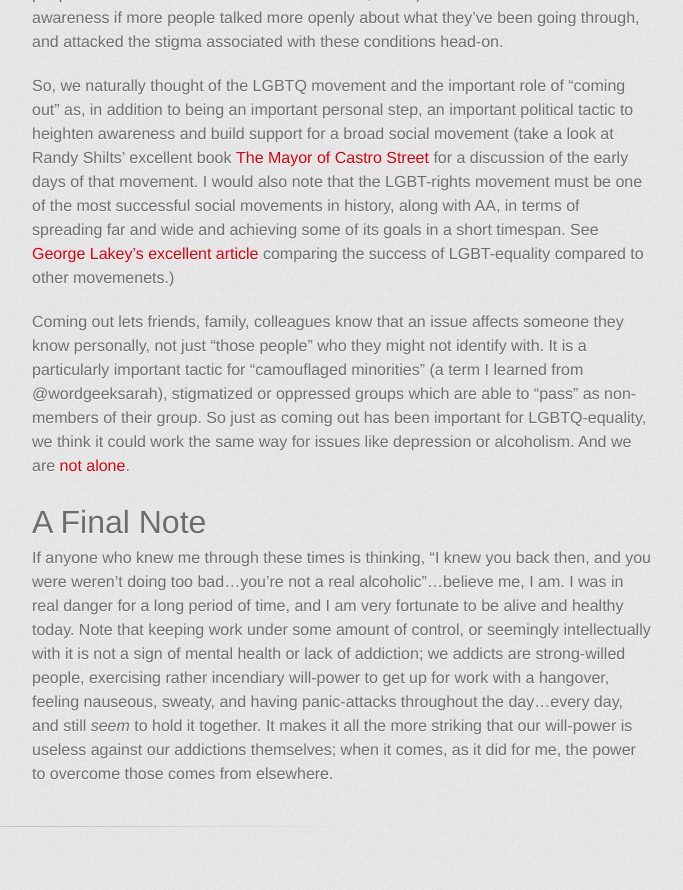
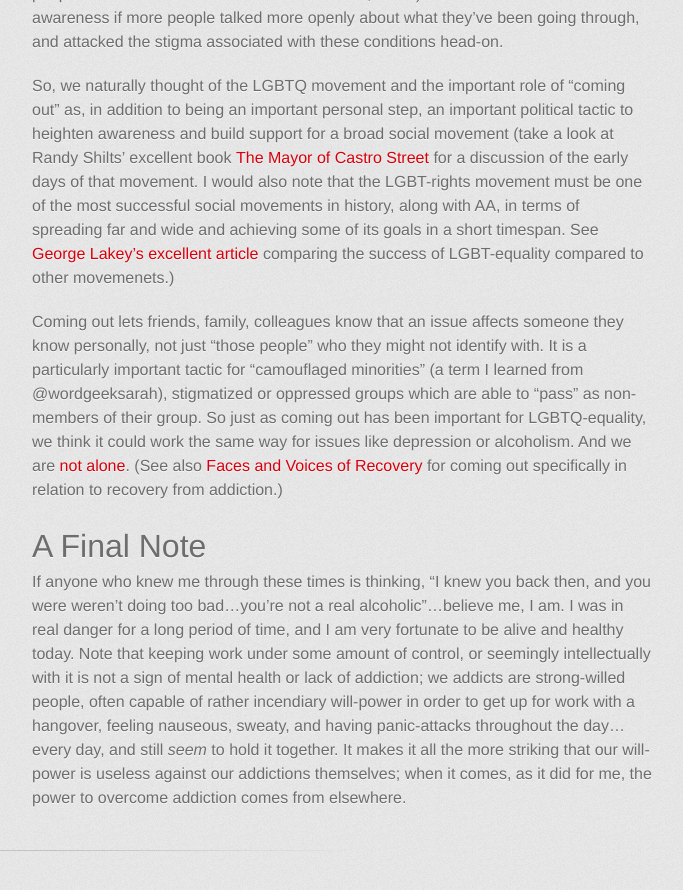
Before and after one commit to joelcw/joelcw.github.io, a Jekyll site: the page built from _posts/2014-02-21-silence-equals-death.md, in a window 1280 px wide and 900 px high, scrolled down 1581 px. Shown: the top 890 px of the window, without its empty margins (298-981 px from the left). Built offline with Jekyll 4.4.1, drawn with Linux system fonts in a browser that asks for light colours; some web fonts are replaced.

Commit message:
fixed link

```diff
--- a/_posts/2014-02-21-silence-equals-death.md
+++ b/_posts/2014-02-21-silence-equals-death.md
@@ -21,8 +21,8 @@
 
 So, we naturally thought of the LGBTQ movement and the important role of "coming out" as, in addition to being an important personal step, an important political tactic to heighten awareness and build support for a broad social movement (take a look at Randy Shilts' excellent book [The Mayor of Castro Street](http://books.google.co.uk/books?id=P_2f521UkFIC&dq=The+mayor+of+castro+street&hl=en&sa=X&ei=EWQHU6-YKur07Aa7woGoBQ&redir_esc=y) for a discussion of the early days of that movement. I would also note that the LGBT-rights movement must be one of the most successful social movements in history, along with AA, in terms of spreading far and wide and achieving some of its goals in a short timespan. See [George Lakey's excellent article](http://wagingnonviolence.org/feature/lessons-from-the-lgbt-equality-movement/) comparing the success of LGBT-equality compared to other movemenets.)
 
-Coming out lets friends, family, colleagues know that an issue affects someone they know personally, not just "those people" who they might not identify with. It is a particularly important tactic for "camouflaged minorities" (a term I learned from @wordgeeksarah), stigmatized or oppressed groups which are able to "pass" as non-members of their group. So just as coming out has been important for LGBTQ-equality, we think it could work the same way for issues like depression or alcoholism. And we are [not alone](http://www.facesandvoicesofrecovery.org/).
+Coming out lets friends, family, colleagues know that an issue affects someone they know personally, not just "those people" who they might not identify with. It is a particularly important tactic for "camouflaged minorities" (a term I learned from @wordgeeksarah), stigmatized or oppressed groups which are able to "pass" as non-members of their group. So just as coming out has been important for LGBTQ-equality, we think it could work the same way for issues like depression or alcoholism. And we are [not alone](http://www.time-to-change.org.uk/).  (See also [Faces and Voices of Recovery](http://www.facesandvoicesofrecovery.org/) for coming out specifically in relation to recovery from addiction.)
 
 #A Final Note
 
-If anyone who knew me through these times is thinking, "I knew you back then, and you were weren't doing too bad...you're not a real alcoholic"...believe me, I am. I was in real danger for a long period of time, and I am very fortunate to be alive and healthy today. Note that keeping work under some amount of control, or seemingly intellectually with it is not a sign of mental health or lack of addiction; we addicts are strong-willed people, exercising rather incendiary will-power to get up for work with a hangover, feeling nauseous, sweaty, and having panic-attacks throughout the day...every day, and still *seem* to hold it together. It makes it all the more striking that our will-power is useless against our addictions themselves; when it comes, as it did for me, the power to overcome those comes from elsewhere.
+If anyone who knew me through these times is thinking, "I knew you back then, and you were weren't doing too bad...you're not a real alcoholic"...believe me, I am. I was in real danger for a long period of time, and I am very fortunate to be alive and healthy today. Note that keeping work under some amount of control, or seemingly intellectually with it is not a sign of mental health or lack of addiction; we addicts are strong-willed people, often capable of rather incendiary will-power in order to get up for work with a hangover, feeling nauseous, sweaty, and having panic-attacks throughout the day...every day, and still *seem* to hold it together. It makes it all the more striking that our will-power is useless against our addictions themselves; when it comes, as it did for me, the power to overcome addiction comes from elsewhere.
```
